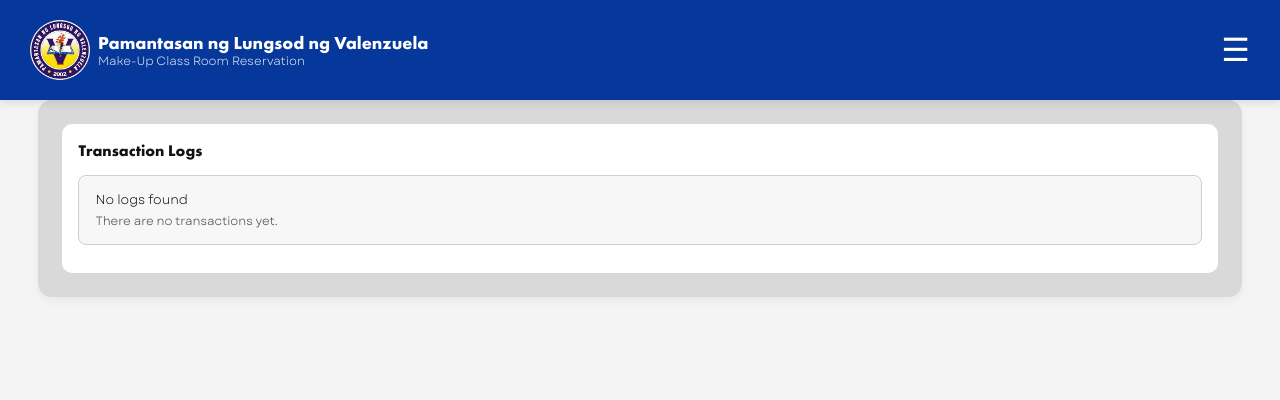
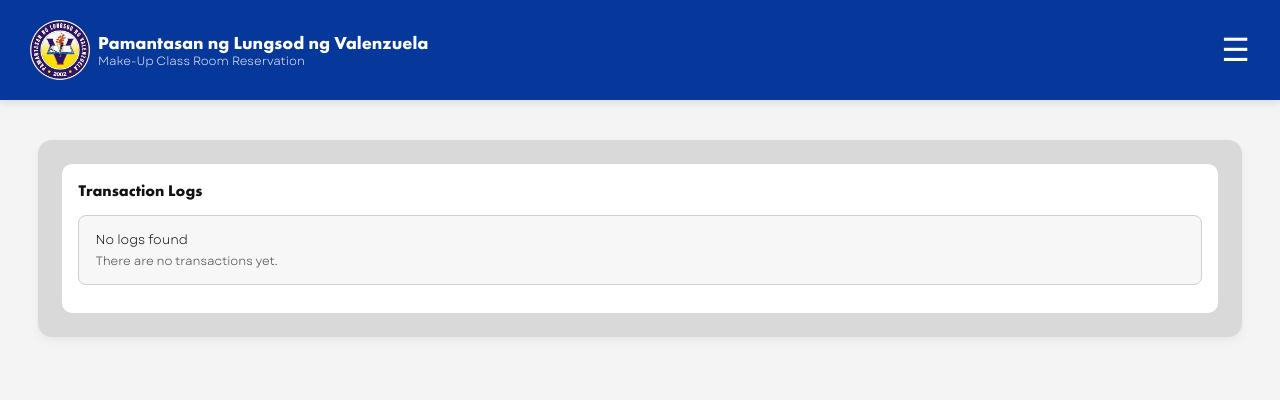
Before and after one commit to schrodingersCat720/MakeUpRoomReservation, a PHP site: page /transaction_logs.php in a window 1280 px wide. Shown: the top 400 px of the page. Run offline with PHP 8.4, Linux system fonts and the light colour scheme; data that the repository does not hold is empty.

Commit message:
small fix in transaction log

```diff
--- a/ADMINBOARD (UPDATED)/Log-in & Main 2.0/admin.css
+++ b/ADMINBOARD (UPDATED)/Log-in & Main 2.0/admin.css
@@ -193,6 +193,7 @@ nav {
     max-width: 100%;
     gap: 2vw;
 	flex-direction:row;
+	margin-top: 140px;
 }
 
 /* LEFT COLUMN */
--- a/ADMINBOARD (UPDATED)/Log-in & Main 2.0/transaction_logs.php
+++ b/ADMINBOARD (UPDATED)/Log-in & Main 2.0/transaction_logs.php
@@ -67,7 +67,7 @@ $logs = $conn->query("
   <div class="menu-icon" id="menuToggle">☰</div>
 </nav>
 
-<div class="content">
+<div class="contentTransact">
   <div class="right-col">
     <div class="right-outer">
       <div class="right-inner">
@@ -113,8 +113,8 @@ $logs = $conn->query("
   <div class="back-btn" id="backBtn">◀</div>
   <h3>MENU</h3>
   <button class="Transactionbtn">Transaction Logs</button>
-  <div>
-	  <a href="main.php" class="back2Dash">Back to Dashboard</a>
+  <div class="back2Dash">
+	  <a href="main.php">Back to Dashboard</a>
   </div>
   <hr>
   <button class="menu-item">Log-out Admin</button>
```
